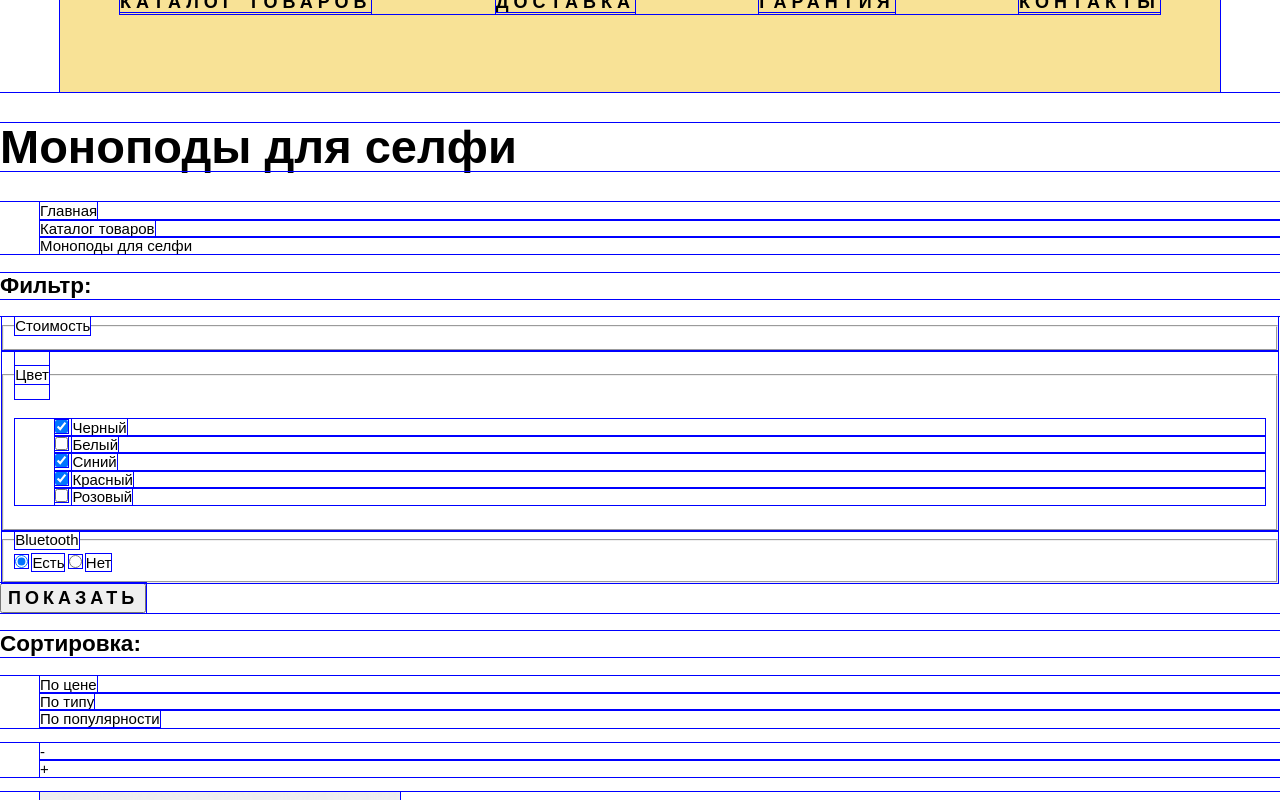
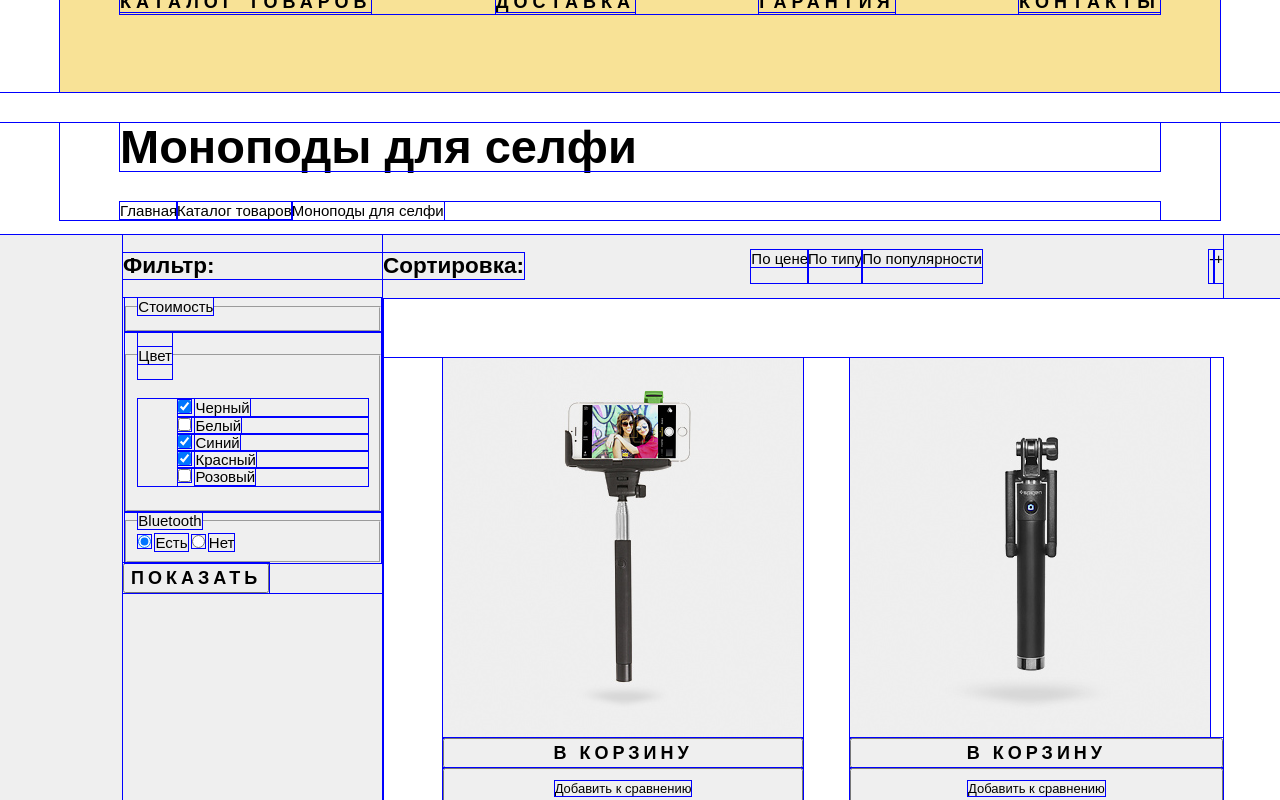
Before and after one commit to proffuture/401977-device, a plain HTML site: page device-catalog.html in a window 1280 px wide. Shown: the part 180-980 px from the top of the page. Drawn offline with Linux system fonts and the light colour scheme.

Commit message:
Основное задание: начинаем строить сетку личного проекта на флексах
Главная и каталог

```diff
--- a/css/style.css
+++ b/css/style.css
@@ -34,6 +34,7 @@ input[type="radio"].visually-hidden {
  overflow: hidden;
 }
 
+/*------------Начало стилей шапки-----------*/
 
 .search {
   width: 540px;
@@ -115,6 +116,8 @@ padding-left: 20px;
 .compare {
   margin-right: 70px;
 }
+
+/*----------- Конец стилей шапки-----------*/
 
  .site-navigation {
   display: flex;
@@ -436,13 +439,12 @@ width: 50%;
   color: rgb(255, 255, 255);
 }
 
-/* Модалки */
-.modal-window {
-  display: none;
-}
-
-.modal-map {
-  display: none;
+/*-----------Страница каталог начало---------------*/
+.monopods-h1-wrapper {
+  width: 1040px;
+  margin-right: auto;
+  margin-left: auto;
+  padding: 0 60px;
 }
 
 .monopods-h1 {
@@ -451,3 +453,92 @@ width: 50%;
   line-height: 48px;
   font-weight: 700;
 }
+
+.breadcrumbs {
+  display: flex;
+  padding: 0;
+}
+
+.main-catalog {
+  display: flex;
+}
+
+.wrapper-filter {
+  display: flex;
+  justify-content: flex-end;
+  width: calc(50% - 230px);
+  min-width: 320px;
+  background-color: rgb(239, 239, 239);
+}
+
+.filter {
+  width: 260px;
+}
+
+.wrapper-sorting {
+  width: calc(50% + 320px);
+}
+
+.wrapper-bg-sorting {
+  background-color: rgb(239, 239, 239);
+}
+
+.wrapper-sorting-elements {
+  display: flex;
+  justify-content: space-between;
+  width: 840px;
+}
+
+.sorting-menu {
+  display: flex;
+  padding: 0;
+}
+
+.expand {
+  display: flex;
+  padding: 0;
+}
+
+.catalog-list-wrapper {
+  width: 840px;
+}
+
+.catalog-list {
+  display: flex;
+  justify-content: space-between;
+  flex-wrap: wrap;
+  padding: 0;
+  margin-top: 60px;
+  margin-left: 60px;
+}
+
+.catalog-item {
+  display: flex;
+  flex-direction: column;
+  margin-bottom: 60px;
+}
+
+.number-list {
+  display: flex;
+  padding: 0;
+}
+
+.control-page-wrapper {
+  display: flex;
+  width: 840px;
+  justify-content: space-between;
+  align-items: center;
+  margin-bottom: 60px;
+  background-color: rgb(239, 239, 239);
+}
+
+/*-----------Страница каталог конец---------------*/
+
+/* ------------Модалки------------ */
+.modal-window {
+  display: none;
+}
+
+.modal-map {
+  display: none;
+}
--- a/device-catalog.html
+++ b/device-catalog.html
@@ -42,15 +42,17 @@
     </header><!--Шапка сайта конец-->
 
     <main class="container"><!--Основной контент начало-->
+      <div class="monopods-h1-wrapper">
       <h1 class="monopods-h1">Моноподы для селфи</h1>
       <ul class="breadcrumbs">
         <li><a href="index.html">Главная</a></li>
         <li><a href="catalog.html">Каталог товаров</a></li>
         <li>Моноподы для селфи</li>
       </ul>
+    </div>
 
       <section class="main-catalog"><!--Секция каталога начало-->
-        <div class="warp-filter"><!--Обертка фильтра начало-->
+        <div class="wrapper-filter"><!--Обертка фильтра начало-->
           <div class="filter"><!--Фильтр начало-->
             <h2 class="filter-h2">Фильтр:</h2>
             <form class="filter-items" action="https://echo.htmlacademy.ru" method="post">
@@ -100,8 +102,10 @@
             </form>
           </div><!--Фильтр конец-->
         </div><!--Обертка фильтра конец-->
-        <div class="warp-sorting"><!--Обертка сортировки начало-->
+        <div class="wrapper-sorting"><!--Обертка сортировки начало-->
           <div class="sorting"><!--Сортировка начало-->
+            <div class="wrapper-bg-sorting">
+            <div class="wrapper-sorting-elements">
             <h2 class="sorting-h2">Сортировка:</h2>
             <ul class="sorting-menu">
               <li class="sorting-menu-current"><input class="visually-hidden sorting-filter sorting-filter-checkbox" type="checkbox" name="on-price" value="" id="on-price" checked>
@@ -117,6 +121,9 @@
               <li class="close-expand">-</li>
               <li class="open-expand">+</li>
             </ul>
+          </div>
+        </div>
+        <div class="catalog-list-wrapper">
             <ul class="catalog-list">
               <li class="catalog-item">
                 <img src="img/item-1.jpg" width="360" height="380" alt="Товар номер 1">
@@ -155,6 +162,8 @@
                 </h3>
               </li>
             </ul>
+          </div>
+          <div class="control-page-wrapper">
             <a href="#" class="control-page control-page-back">Назад</a>
             <ul class="number-list">
               <li class="number-list-current">1</li>
@@ -162,6 +171,7 @@
               <li><a href="three-page.html">3</a></li>
             </ul>
             <a href="#" class="control-page control-page-front">Вперёд</a>
+          </div>
           </div><!--Сортировка конец-->
         </div><!--Обертка сортировки конец-->
       </section><!--Секция каталога конец-->
```
